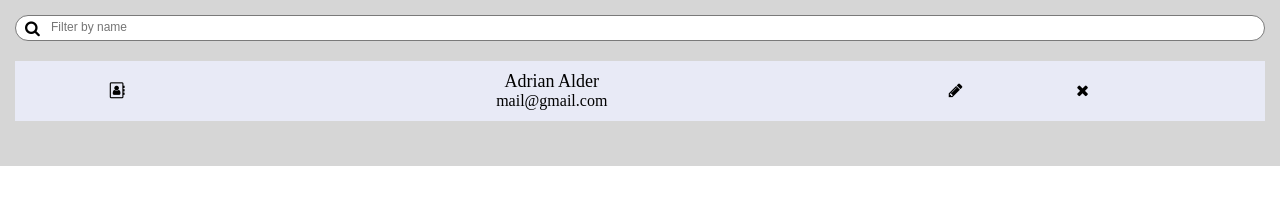
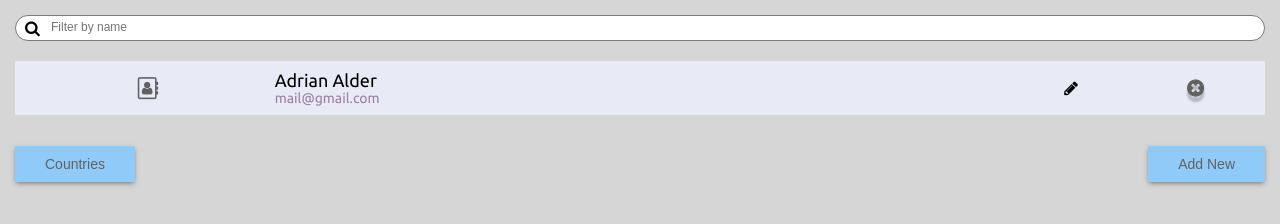
Before and after one commit to unashluba/phonebook, a website: page app/templates/pages/index.html in a window 1280 px wide. Drawn offline with nearby package versions, Linux system fonts and the light colour scheme; files that its build step writes are made by us from their sources.

Commit message:
home page

```diff
--- a/app/styles/blocks/_colours.scss
+++ b/app/styles/blocks/_colours.scss
@@ -1,4 +1,7 @@
 $background: #d6d6d6;
-$dark-gray: #7a7a7a;
+$gray: #7a7a7a;
+$dark-gray: #616161;
+$light-gray: #d6d6d6;
+$purple: #9d7fa6;
 $light-purple: #e8eaf6;
 $blue: #90caf9;
--- a/app/styles/blocks/_mixins.scss
+++ b/app/styles/blocks/_mixins.scss
@@ -10,6 +10,12 @@
   -moz-box-sizing: $value;
   -ms-box-sizing: $value;
   box-sizing: $value;
+}
+
+@mixin box-shadow($shadow) {
+  -webkit-box-shadow: $shadow;
+  -moz-box-shadow: $shadow;
+  box-shadow: $shadow;
 }
 
 @mixin transform($value) {
--- a/app/styles/blocks/_page.scss
+++ b/app/styles/blocks/_page.scss
@@ -1,14 +1,18 @@
 * {
   @include box-sizing(border-box);
+  font-family: 'Ubuntu', sans-serif;
 }
 
-input {
+input,
+button {
   outline: none;
+  border:none;
 }
 
 .wrapper {
   background-color: $background;
   padding: 15px;
+  min-height: 100vh;
 
   .filter-wrap {
     position: relative;
@@ -28,7 +32,7 @@ input {
   .name-filter {
     @include border-radius(20px);
     width: 100%;
-    border: solid 1px $dark-gray;
+    border: solid 1px $gray;
     font-size: 12px;
     padding: 5px 10px 5px 35px;
     position: relative;
@@ -36,9 +40,10 @@ input {
 
   .contacts-list {
     margin: 20px 0 30px;
-     &--item {
+     &_item {
        padding: 10px;
        background-color: $light-purple;
+       border-bottom: solid 1px $light-gray;
 
        &:after {
          @include after;
@@ -46,30 +51,67 @@ input {
 
        > div {
          display: inline-block;
-         text-align: center;
          vertical-align: middle;
 
          &.icon {
-           width: 15%;
+           width: 20%;
+           font-size: 22px;
+           color: $dark-gray;
+           text-align: center;
          }
 
          &.contact {
            width: 55%;
+           text-align: left;
+           line-height: 1;
 
            p {
-             line-height: 1.2;
              margin: 0;
            }
          }
 
-         &.edit {
+         .mail {
+           font-size: 14px;
+           color: $purple;
+         }
+
+         &.edit,
+         &.close {
            width: 10%;
+           text-align: right;
          }
 
          &.close {
-           width: 10%;
+           i {
+             @include transform(rotate(45deg));
+             color: $dark-gray;
+             font-size: 20px;
+             text-shadow: 4px 4px 2px rgba(150, 150, 150, .6);
+           }
          }
        }
      }
   }
+
+  .buttons {
+    &:after {
+      @include after;
+    }
+
+    button {
+      @include box-shadow(0px 2px 5px -1px rgba(112,112,112,1));
+      padding: 10px 30px;
+      background-color: $blue;
+      color: $dark-gray;
+      font-size: 14px;
+
+      &:first-child {
+        float: left;
+      }
+
+      &:last-child {
+        float: right;
+      }
+    }
+  }
 }
--- a/app/templates/pages/index.html
+++ b/app/templates/pages/index.html
@@ -11,24 +11,29 @@
     <!--<link rel="stylesheet" href="../../../font-awesome/css/font-awesome.min.css">-->
     <link href="//maxcdn.bootstrapcdn.com/font-awesome/4.7.0/css/font-awesome.min.css" rel="stylesheet">
     <!--<link href="//netdna.bootstrapcdn.com/font-awesome/3.2.1/css/font-awesome.css" rel="stylesheet">-->
+    <link href="https://fonts.googleapis.com/css?family=Ubuntu:300,400,500,700" rel="stylesheet">
 
 </head>
 <body>
     <div class="wrapper">
         <div class="filter-wrap">
-            <input type="text" class="name-filter" placeholder="Filter by name" name="filter">
+            <input type="text" placeholder="Filter by name" name="filter" class="name-filter" >
         </div>
 
         <div class="contacts-list">
-            <div class="contacts-list--item">
+            <div class="contacts-list_item">
                 <div class="icon"><i class="fa fa-address-book-o" aria-hidden="true"></i></div>
                 <div class="contact">
                     <p class="name">Adrian Alder</p>
                     <span class="mail">mail@gmail.com</span>
                 </div>
                 <div class="edit"><i class="fa fa-pencil" aria-hidden="true"></i></div>
-                <div class="close"><i class="fa fa-times" aria-hidden="true"></i></div>
+                <div class="close"><i class="fa fa-plus-circle" aria-hidden="true"></i></div>
             </div>
+        </div>
+        <div class="buttons">
+            <button>Countries</button>
+            <button>Add New</button>
         </div>
     </div>
 </body>
```
